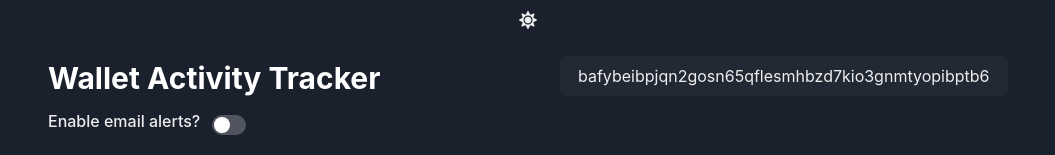
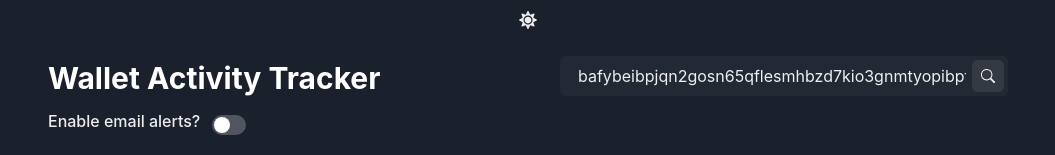
Before and after one commit to jhigger/wallet-activity-tracker, a React (Vite) app: page / in a window 1280 px wide. Shown: the top 155 px of the page, without its empty margins (112-1167 px from the left). Built offline with nearby package versions, Linux system fonts and the light colour scheme.

Commit message:
fixed input

```diff
--- a/src/components/CardContainer.jsx
+++ b/src/components/CardContainer.jsx
@@ -8,8 +8,47 @@ import {
 	FormControl,
 	FormLabel,
 	Spacer,
-	Input
+	Input,
+	InputGroup,
+	InputRightElement,
+	IconButton
 } from '@chakra-ui/react';
+import {BsSearch} from 'react-icons/bs';
+import {useState} from 'react';
+
+const AddressField = ({address}) => {
+	const [value, setValue] = useState(address);
+
+	const handleChange = (event) => {
+		setValue(event.target.value);
+	};
+
+	const handleSubmit = (event) => {
+		alert('An address was submitted: ' + address);
+		event.preventDefault();
+	};
+
+	return (
+		<InputGroup maxWidth="md">
+			<Input
+				variant="filled"
+				placeholder="Enter Wallet Address"
+				size="md"
+				value={value}
+				onChange={handleChange}
+				onSubmit={handleSubmit}
+			/>
+			<InputRightElement>
+				<IconButton
+					size="sm"
+					colorScheme={'whiteAlpha'}
+					aria-label="Search wallet address"
+					icon={<BsSearch color={useColorModeValue('black', 'white')} />}
+				/>
+			</InputRightElement>
+		</InputGroup>
+	);
+};
 
 const Header = ({address}) => {
 	return (
@@ -26,13 +65,7 @@ const Header = ({address}) => {
 					Wallet Activity Tracker
 				</Text>
 				<Spacer />
-				<Input
-					variant="filled"
-					placeholder="Enter Wallet Address"
-					size="md"
-					maxWidth="md"
-					value={address}
-				/>
+				<AddressField address={address} />
 			</Flex>
 			<Flex justify={{base: 'center', md: 'normal'}}>
 				<FormControl w="max" display="flex" alignItems="center" mt={2}>
```
